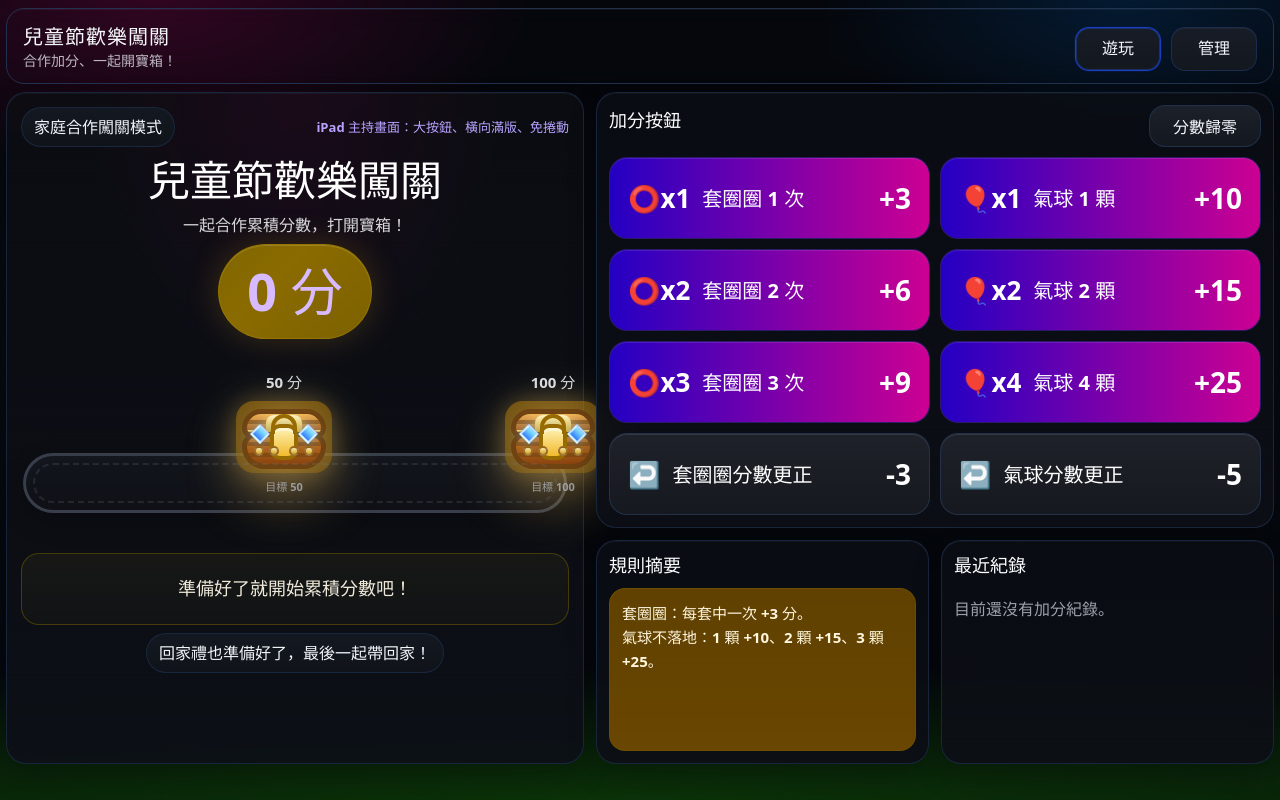
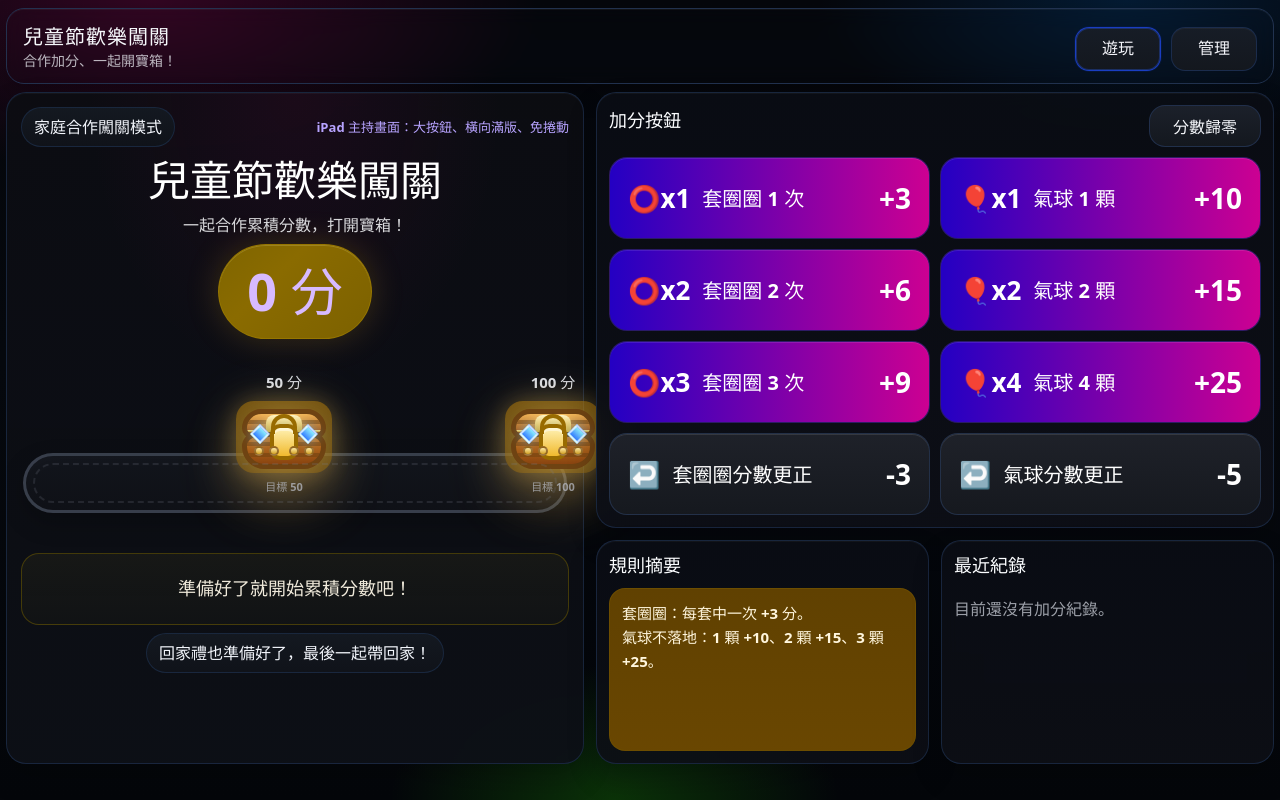
Before and after one commit to Tia2007/treasure-code-quest, a React (Vite) app: page /#/play in a window 1280 px wide. Built offline with nearby package versions, Linux system fonts and the light colour scheme.

Commit message:
Update index.css

```diff
--- a/src/index.css
+++ b/src/index.css
@@ -42,7 +42,7 @@ body {
   background:
     radial-gradient(700px 320px at 12% 0%, rgba(255, 0, 132, 0.18) 0%, rgba(255, 0, 132, 0) 55%),
     radial-gradient(560px 260px at 88% 0%, rgba(0, 131, 255, 0.16) 0%, rgba(0, 131, 255, 0) 55%),
-    radial-gradient(5000px 300px at 48% 100%, rgba(43, 255, 0, 0.18) 0%, rgba(43, 255, 0, 0) 45%),
+    radial-gradient(500px 300px at 48% 100%, rgba(43, 255, 0, 0.18) 0%, rgba(43, 255, 0, 0) 45%),
     linear-gradient(180deg, #05070c 0%, #06090f 45%, #04060a 100%);
   background-attachment: fixed;
 }
```
